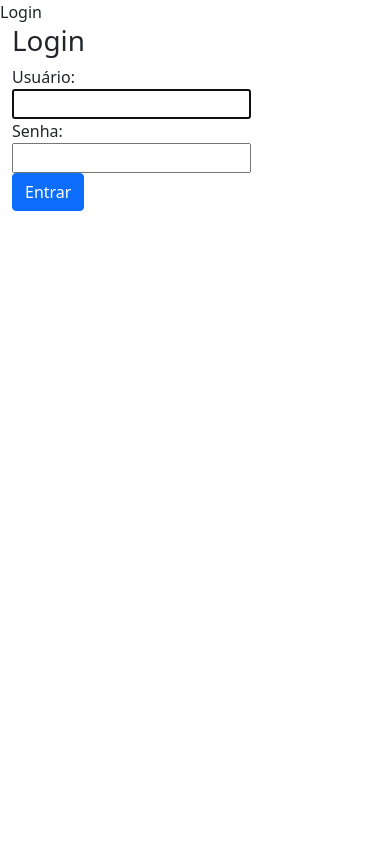
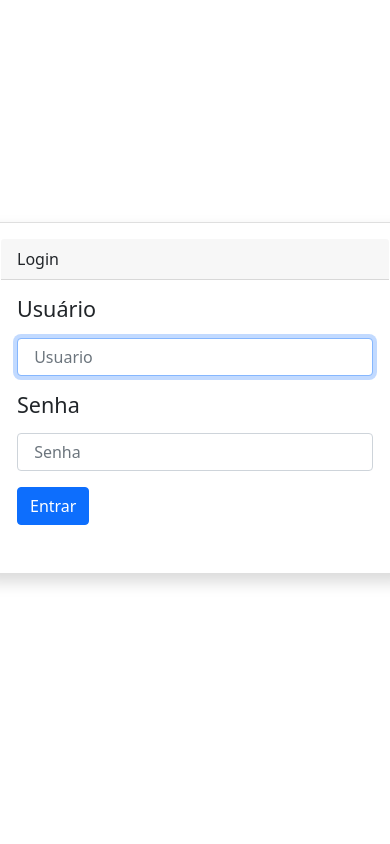
Before and after one commit to Eduardo-Alves1/carros, a Django app: page / in a window 390 px wide. Run offline with Django 5.2, Linux system fonts and the light colour scheme; some libraries are stand-ins or nearby versions.

Commit message:
Login Update

```diff
--- a/accounts/templates/login.html
+++ b/accounts/templates/login.html
@@ -1,8 +1,4 @@
 {% load widget_tweaks %}
-
-
-
-{% block title %}Login{% endblock title %}
 
 {% block sytle %}
      <!-- BOOTSTRAP -->
@@ -15,21 +11,34 @@
 
 {% block content %}
 
-    <div class="container">
-        <div class="row">
 
+    <div class="container  d-flex align-items-center justify-content-center" style="height: 100vh;">
+        <div class="row justify-content-center">
+            <div class="col-md-12">
+                <div class="card shadow p-3 mb-5 bg-body rounded" style="width: 50vh;">
+                    <div class="card-header">
+                        Login
+                    </div>
+                    <div class="card-body">
+                        <form method="post">
+                            {% csrf_token %}
+                            <div class="mb-3">
+                                <label for="Usuario" class="form-label"><h4>Usuário</h4></label>
+                                {{login_form.username |add_class:"form-control" |attr:"placeholder: Usuario"}}
+                            </div>
 
-            <form method="post" style="width: 100px;">
-                {%csrf_token %}
-                <h1>Login</h1>
-                <table>
+                            <div class="mb-3">
+                                <label for="Senha" class="form-label"><h4>Senha</h4></label>
+                                {{login_form.password |add_class:"form-control" |attr:"placeholder: Senha"}}
+                            </div>
+                            <button type="submit" class="btn btn-primary">Entrar</button>
 
-                    {{login_form}}
-                </table>
-                <input type="submit" value="Entrar" class="btn btn-primary">
+                        </form>
+                    </div>
 
-            </form>
+                </div>
 
+            </div>
 
 
 
--- a/accounts/views.py
+++ b/accounts/views.py
@@ -31,4 +31,4 @@ def login_view(request):
 
 def logout_view(request):
     logout(request)
-    return redirect('cars_list')
+    return redirect('login')
--- a/cars/templates/new_car.html
+++ b/cars/templates/new_car.html
@@ -110,8 +110,6 @@
                 </div>
             </div>
 
-
-
             <input type="submit" value="Cadastrar" class="btn btn-primary">
         </form>
 
```
Also changed, not shown: app/templates/base.html (+22 -2 lines), cars/templates/car_delete.html (+16 -4 lines), cars/templates/car_detail.html (+23 -38 lines).
